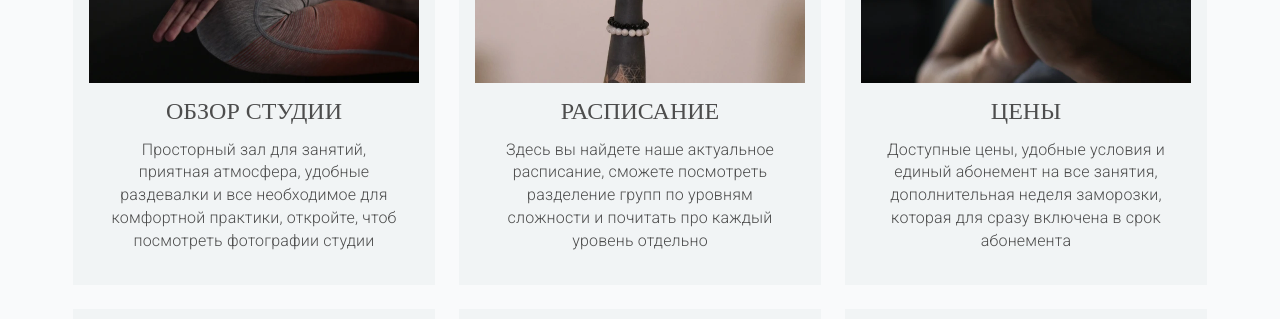
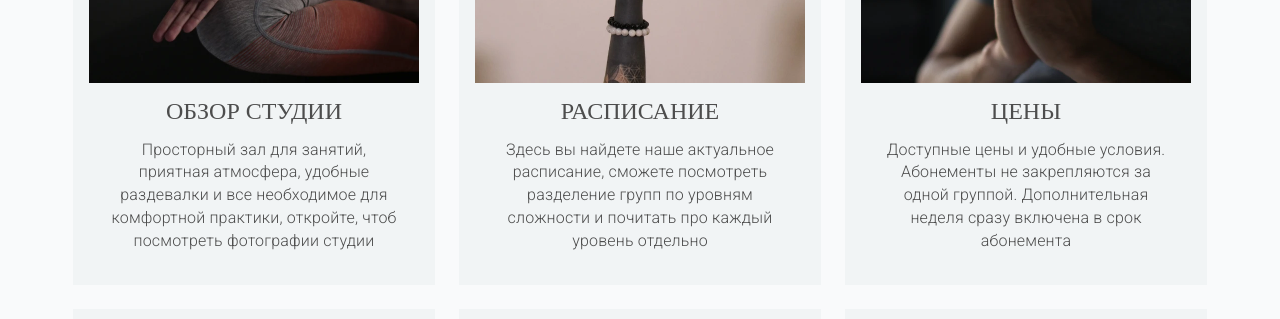
Before and after one commit to errfrost/vite-simple-config, a React (Vite) app: page / in a window 1280 px wide. Shown: the part 1220-1539 px from the top of the page. Built offline with nearby package versions, Linux system fonts and the light colour scheme.

Commit message:
feat: new price desc

```diff
--- a/src/components/home/BlockMenu.tsx
+++ b/src/components/home/BlockMenu.tsx
@@ -25,7 +25,7 @@ const tableOfContents = [
         link: 'price',
         title: 'Цены',
         description:
-            'Доступные цены, удобные условия и единый абонемент на все занятия, дополнительная неделя заморозки, которая для сразу включена в срок абонемента',
+            'Доступные цены и удобные условия. Абонементы не закрепляются за одной группой. Дополнительная неделя сразу включена в срок абонемента',
     },
     {
         id: 4,
```
